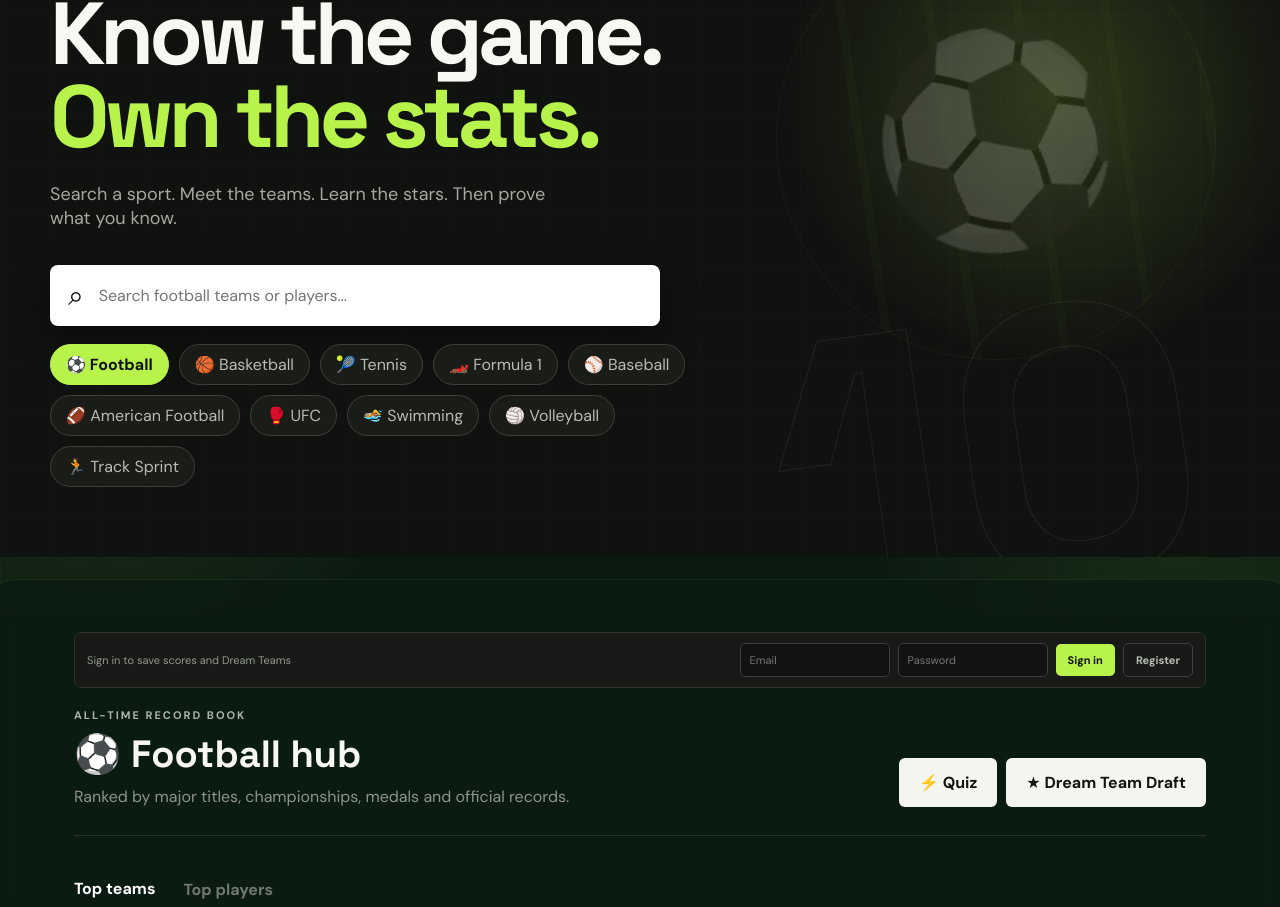
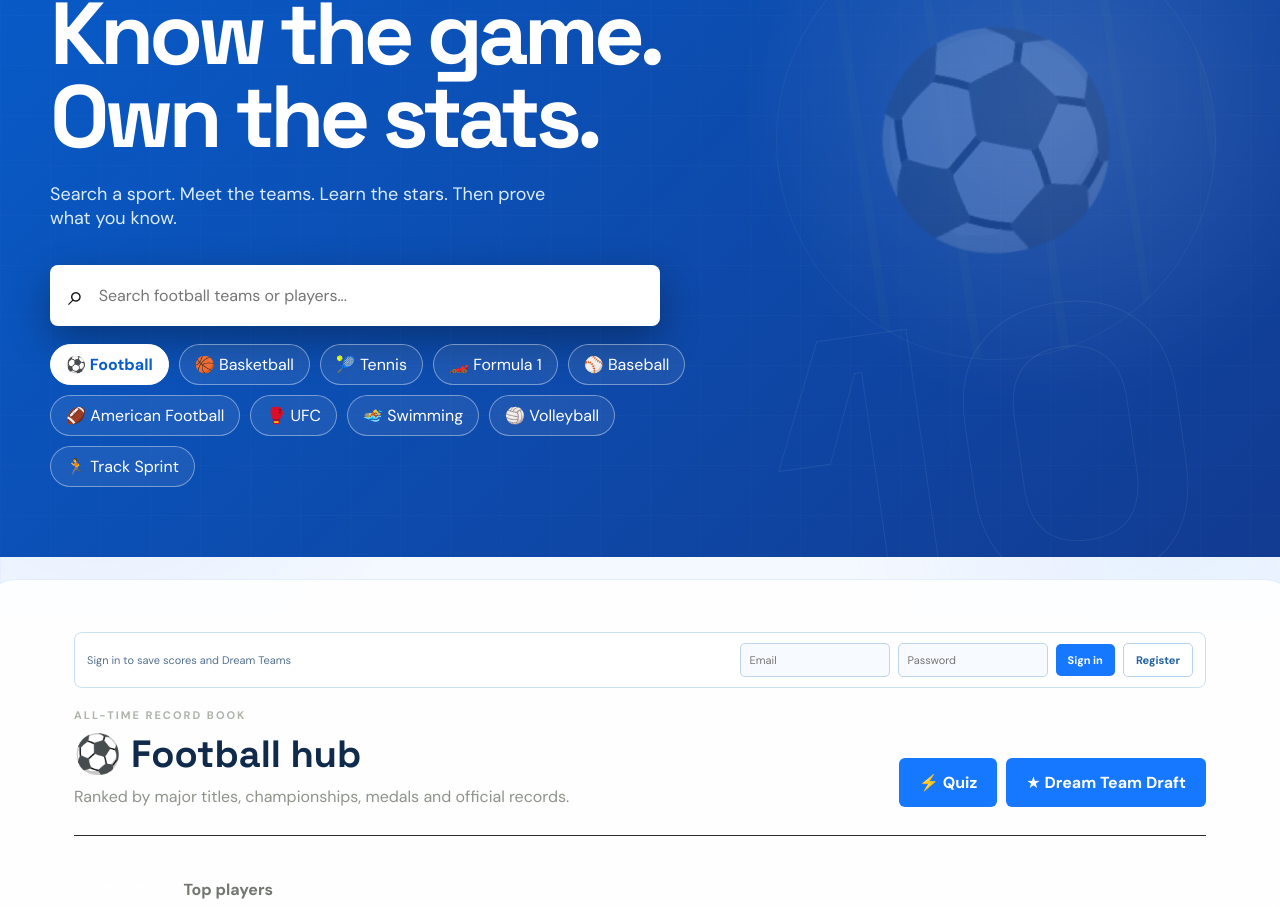
Before and after one commit to MrKhanKu23/MRKHANKU23, a React (Vite) app: page / in a window 1280 px wide. Shown: the part 185-1092 px from the top of the page. Built offline with nearby package versions, Linux system fonts and the light colour scheme; no server answers; the database is empty.

Commit message:
switch website to white and blue theme

```diff
--- a/src/App.tsx
+++ b/src/App.tsx
@@ -6,6 +6,7 @@ import { DreamTeamDraft } from './components/DreamTeamDraft';
 import { AccountPanel } from './components/AccountPanel';
 import { sports, type Sport } from './lib/sportsData';
 import { loadSportsCatalog } from './lib/sportdexDb';
+import './components/BlueWhiteTheme.css';
 
 export default function App() {
   const [catalog, setCatalog] = useState<Sport[]>(sports);
--- /dev/null
+++ b/src/components/BlueWhiteTheme.css
@@ -0,0 +1,82 @@
+:root { color: #102a4c; background: #f4f8ff; }
+body { background: #f4f8ff; }
+
+.sport-app {
+  --accent: #1677ff !important;
+  --sport-base: #edf5ff !important;
+  color: #102a4c;
+  background-color: #f4f8ff;
+  background-image: radial-gradient(circle at 8% 72%, #1677ff14, transparent 25%), radial-gradient(circle at 92% 88%, #64a7ff1a, transparent 24%), linear-gradient(#1677ff0a 1px, transparent 1px), linear-gradient(90deg,#1677ff0a 1px,transparent 1px) !important;
+}
+
+.sport-background {
+  --accent: #fff !important;
+  --sport-base: #075dcc !important;
+  color: #fff;
+  background-color: #075dcc !important;
+  background-image: radial-gradient(circle at 82% 38%,#fff2,transparent 27%),linear-gradient(135deg,#075dcc,#123b91) !important;
+}
+
+.sport-background .brand,
+.sport-background h1,
+.sport-background .live { color: #fff; }
+.sport-background .brand span,
+.sport-background h1 em,
+.sport-background .kicker { color: #bdddff; }
+.sport-background .hero-copy > p:not(.kicker) { color: #dcecff; }
+.sport-background .sport-pills button { border-color: #ffffff66; background: #ffffff12; color: #fff; }
+.sport-background .sport-pills button.selected { border-color: #fff; background: #fff; color: #075dcc; }
+
+.sport-app .dashboard::before { border-color: #1677ff1c; background: #ffffffdc; }
+.section-heading { border-color: #cfe1f7; }
+.section-heading h2,
+.rank-info h3,
+.quiz-card h3,
+.draft-game h3 { color: #102a4c; }
+.section-heading p,
+.section-heading .eyebrow { color: #53708f; }
+.quiz-button,
+.next,
+.draft-button,
+.restart-draft,
+.top-roll { background: #1677ff !important; color: #fff !important; }
+
+.tabs button { color: #66809d; }
+.tabs button.active { color: #075dcc; border-color: #1677ff; }
+.rank-card,
+.sport-app .rank-card,
+.sport-app .quiz-card,
+.draft-game { border-color: #d2e2f4; background: #fff; box-shadow: 0 15px 45px #164f8f12; }
+.rank-card:hover { border-color: #63a7f5; }
+.rank-info p,
+.rank-card strong,
+.quiz-top,
+.clue { color: #617a96; }
+.badge { background: #1677ff !important; color: #fff; }
+
+.difficulty { border-color: #cbdff5; background: #edf5ff; }
+.difficulty button { color: #54708f; }
+.difficulty button.active { background: #1677ff; color: #fff; }
+.choices button { border-color: #c8dbf0; background: #f5f9ff; color: #173a61; }
+.choices button:hover { border-color: #1677ff; }
+.quiz-player-meta { color: #54708f; }
+.quiz-player-icon { background: #1677ff !important; color: #fff; }
+
+.draft-score,
+.draft-choices > button,
+.drafted-roster article,
+.comparison-team { border-color: #cfdef0; background: #f7faff; color: #102a4c; }
+.draft-choices > button:hover { border-color: #1677ff; box-shadow: 0 12px 30px #155fac1c; }
+.draft-choices h4,
+.drafted-roster b { color: #102a4c; }
+.draft-choices p,
+.draft-choices em,
+.drafted-roster small { color: #617a96; }
+.scouting-brief { background: #edf5ff; }
+.scout-control { border-color: #b9d5f3; background: #fff; color: #214c79; }
+.scout-control b { background: #1677ff; color: #fff; }
+.roster-progress span { border-color: #9dbfe3; color: #66809d; }
+.account-panel { border-color: #cadff4; background: #fff; color: #54708f; }
+.account-panel input { border-color: #bed5ee; background: #f7faff; color: #102a4c; }
+.account-panel button { background: #1677ff; color: #fff; }
+.account-panel .account-switch { border-color: #b9d2ed; color: #2262a5; }
```
